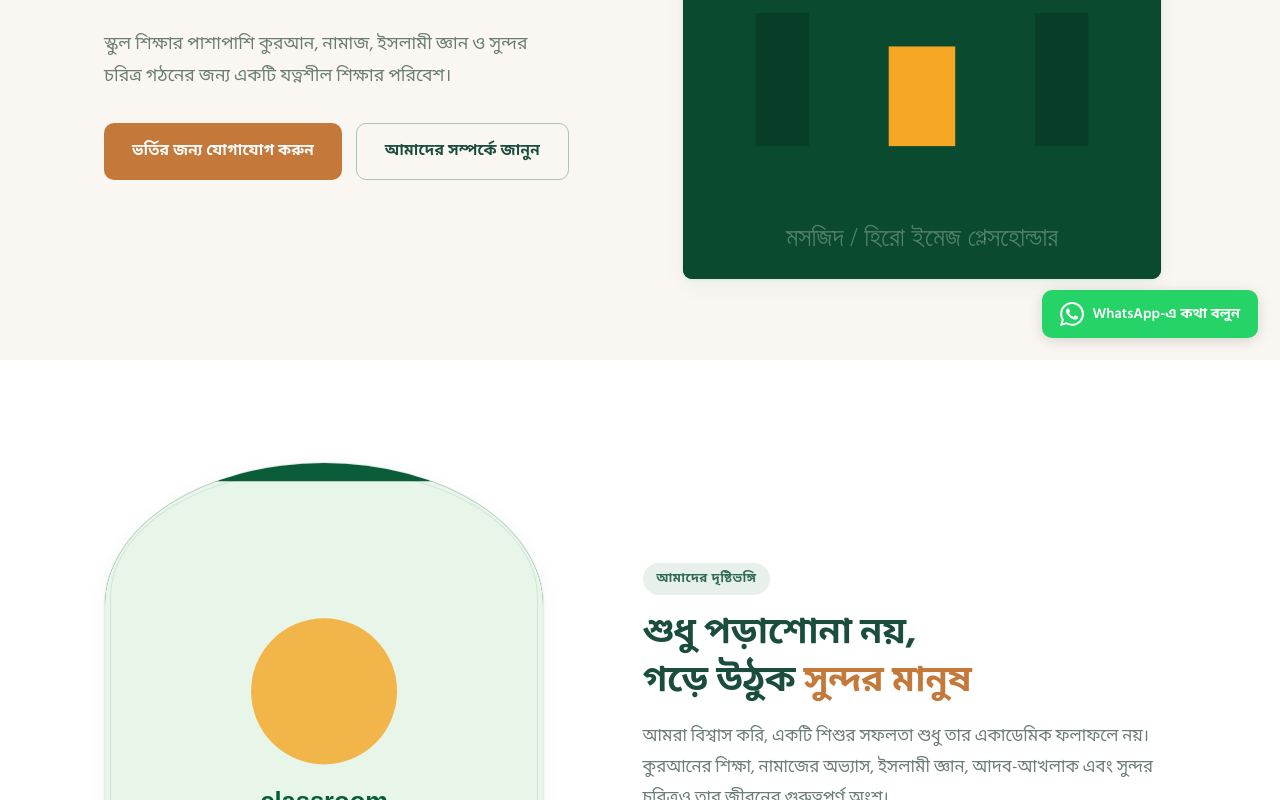
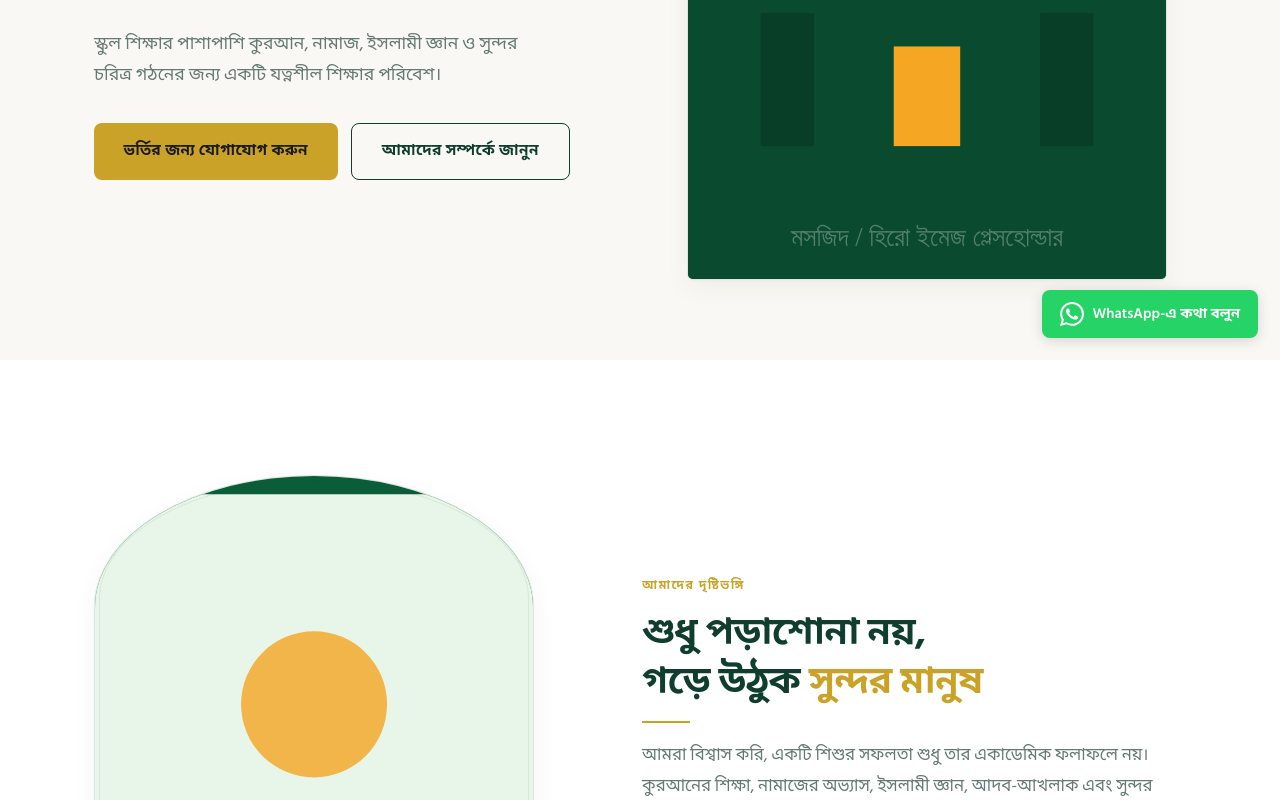
Before and after one commit to mansurcozmiq-byte/itqan-quran-academy, a React (Vite) app in the folder client/: page / in a window 1280 px wide. Shown: the part 440-1240 px from the top of the page. Built offline with nearby package versions, Linux system fonts and the light colour scheme.

Commit message:
Salam-inspired design: emerald + soft gold, clean minimal Islamic center style

```diff
--- a/client/src/styles/index.css
+++ b/client/src/styles/index.css
@@ -1,37 +1,38 @@
-/* Itqan Quran Academy — Premium Soft Realistic System */
-/* Soft sage green · Warm ivory · Clean white */
+/* Itqan Quran Academy — Inspired by modern Islamic center aesthetic */
+/* Clean · Minimal · Emerald + Soft Gold · Generous whitespace */
 
 :root {
-  --green-deep: #1B4D3E;
-  --green-mid: #2D6A4F;
-  --green-soft: #A8C5B5;
-  --green-mist: #E8F0EB;
-  --green-light: #F2F7F4;
+  --green-deep: #0F3D2E;
+  --green-mid: #1A5C44;
+  --green-soft: #8FB5A3;
+  --green-mist: #E6F0EB;
+  --green-light: #F3F8F5;
 
-  --cream: #F7F3EC;
-  --ivory: #FAF7F2;
-  --warm-white: #FBF9F6;
+  --cream: #F6F2EB;
+  --ivory: #FAF8F4;
+  --warm-white: #FCFBFA;
   --white: #FFFFFF;
 
-  --orange: #C4783A;
-  --orange-warm: #D4925A;
-  --orange-light: #F8EFE6;
+  --orange: #C9A227;
+  --orange-warm: #D4AF37;
+  --orange-light: #F7F1DE;
+  --gold: #C9A227;
 
-  --text-dark: #1A2E26;
-  --text-body: #3E5249;
-  --text-muted: #6B7C74;
+  --text-dark: #142820;
+  --text-body: #3A4A42;
+  --text-muted: #667872;
 
-  --border-soft: #E2EAE5;
-  --border-warm: #EDE7DE;
+  --border-soft: #DCE8E2;
+  --border-warm: #EBE6DC;
 
-  --shadow-soft: 0 2px 16px rgba(27, 77, 62, 0.05);
-  --shadow-lift: 0 8px 30px rgba(27, 77, 62, 0.08);
-  --shadow-card: 0 1px 3px rgba(27, 77, 62, 0.04), 0 6px 20px rgba(27, 77, 62, 0.05);
+  --shadow-soft: 0 2px 12px rgba(15, 61, 46, 0.04);
+  --shadow-lift: 0 12px 40px rgba(15, 61, 46, 0.07);
+  --shadow-card: 0 1px 2px rgba(15, 61, 46, 0.03), 0 8px 24px rgba(15, 61, 46, 0.05);
 
-  --radius: 10px;
-  --radius-sm: 6px;
+  --radius: 8px;
+  --radius-sm: 4px;
   --font-bn: "Hind Siliguri", "Noto Sans Bengali", system-ui, sans-serif;
-  --space-section: clamp(4.75rem, 8vw, 7.25rem);
+  --space-section: clamp(5rem, 9vw, 7.5rem);
   --space-block: clamp(2rem, 4vw, 3rem);
 }
 
@@ -84,18 +85,18 @@ h1, h2, h3, h4 {
   font-weight: 700;
   line-height: 1.3;
   color: var(--text-dark);
-  letter-spacing: -0.015em;
+  letter-spacing: -0.02em;
 }
 
 .container {
   width: 100%;
-  max-width: 1120px;
+  max-width: 1140px;
   margin: 0 auto;
   padding: 0 1.5rem;
 }
 
 .container-wide {
-  max-width: 1240px;
+  max-width: 1280px;
 }
 
 .btn {
@@ -103,34 +104,34 @@ h1, h2, h3, h4 {
   align-items: center;
   justify-content: center;
   gap: 0.5rem;
-  padding: 0.875rem 1.75rem;
+  padding: 0.9rem 1.85rem;
   font-size: 0.95rem;
   font-weight: 600;
   border-radius: var(--radius);
-  transition: background 0.2s ease, transform 0.15s ease, box-shadow 0.2s ease;
-  min-height: 48px;
-  letter-spacing: 0.01em;
+  transition: background 0.25s ease, color 0.25s ease, transform 0.2s ease, box-shadow 0.25s ease;
+  min-height: 50px;
+  letter-spacing: 0.02em;
 }
 
 .btn-primary {
-  background: var(--orange);
-  color: #fff;
+  background: var(--gold);
+  color: #1a1a1a;
 }
 
 .btn-primary:hover {
-  background: #b36a32;
-  transform: translateY(-1px);
-  box-shadow: 0 4px 14px rgba(196, 120, 58, 0.28);
+  background: #b89220;
+  transform: translateY(-2px);
+  box-shadow: 0 6px 20px rgba(201, 162, 39, 0.3);
 }
 
 .btn-secondary {
   background: transparent;
   color: #fff;
-  border: 1.5px solid rgba(255, 255, 255, 0.75);
+  border: 1.5px solid rgba(255, 255, 255, 0.8);
 }
 
 .btn-secondary:hover {
-  background: rgba(255, 255, 255, 0.1);
+  background: rgba(255, 255, 255, 0.12);
   border-color: #fff;
 }
 
@@ -141,8 +142,8 @@ h1, h2, h3, h4 {
 
 .btn-green:hover {
   background: var(--green-mid);
-  transform: translateY(-1px);
-  box-shadow: 0 4px 14px rgba(27, 77, 62, 0.22);
+  transform: translateY(-2px);
+  box-shadow: 0 6px 20px rgba(15, 61, 46, 0.25);
 }
 
 .btn-outline {
@@ -150,58 +151,83 @@ h1, h2, h3, h4 {
   align-items: center;
   justify-content: center;
   gap: 0.5rem;
-  padding: 0.875rem 1.75rem;
+  padding: 0.9rem 1.85rem;
   font-size: 0.95rem;
   font-weight: 600;
   border-radius: var(--radius);
-  min-height: 48px;
+  min-height: 50px;
   background: transparent;
   color: var(--green-deep);
-  border: 1.5px solid var(--green-soft);
-  transition: background 0.2s ease, color 0.2s ease, border-color 0.2s ease, transform 0.15s ease;
+  border: 1.5px solid var(--green-deep);
+  transition: background 0.25s ease, color 0.25s ease, transform 0.2s ease;
 }
 
 .btn-outline:hover {
   background: var(--green-deep);
   color: #fff;
-  border-color: var(--green-deep);
-  transform: translateY(-1px);
+  transform: translateY(-2px);
 }
 
 .section {
   padding: var(--space-section) 0;
 }
 
+.section-header-center {
+  text-align: center;
+  max-width: 640px;
+  margin: 0 auto 3rem;
+}
+
+.section-header-center .section-subtitle {
+  margin-left: auto;
+  margin-right: auto;
+}
+
 .section-label {
   display: inline-block;
-  font-size: 0.8rem;
+  font-size: 0.75rem;
   font-weight: 600;
-  color: var(--green-mid);
-  letter-spacing: 0.04em;
-  margin-bottom: 0.9rem;
-  background: var(--green-mist);
-  padding: 0.3rem 0.85rem;
-  border-radius: 999px;
+  color: var(--gold);
+  letter-spacing: 0.12em;
+  text-transform: uppercase;
+  margin-bottom: 0.85rem;
+  background: transparent;
+  padding: 0;
+  border-radius: 0;
 }
 
 .section-title {
-  font-size: clamp(1.6rem, 3.6vw, 2.25rem);
+  font-size: clamp(1.65rem, 3.5vw, 2.35rem);
   margin-bottom: 1rem;
   color: var(--green-deep);
-  line-height: 1.32;
+  line-height: 1.3;
   font-weight: 700;
+}
+
+.section-title::after {
+  content: "";
+  display: block;
+  width: 48px;
+  height: 2px;
+  background: var(--gold);
+  margin-top: 0.85rem;
+}
+
+.section-header-center .section-title::after {
+  margin-left: auto;
+  margin-right: auto;
 }
 
 .section-subtitle {
   font-size: 1.05rem;
   color: var(--text-muted);
-  max-width: 540px;
+  max-width: 560px;
   line-height: 1.7;
   font-weight: 400;
 }
 
 :focus-visible {
-  outline: 2px solid var(--orange);
+  outline: 2px solid var(--gold);
   outline-offset: 3px;
 }
 
@@ -227,23 +253,19 @@ h1, h2, h3, h4 {
   border: 0;
 }
 
-.img-lift {
-  overflow: hidden;
-}
-
 .img-lift img {
-  transition: transform 0.55s cubic-bezier(0.25, 0.46, 0.45, 0.94);
+  transition: transform 0.6s cubic-bezier(0.25, 0.46, 0.45, 0.94);
 }
 
 .img-lift:hover img {
-  transform: scale(1.03);
+  transform: scale(1.04);
 }
 
 .islamic-window {
   position: relative;
   overflow: hidden;
-  border-radius: 50% 50% 10px 10px / 26% 26% 10px 10px;
-  border: 1.5px solid var(--border-soft);
+  border-radius: 50% 50% 6px 6px / 24% 24% 6px 6px;
+  border: 1px solid var(--border-soft);
   box-shadow: var(--shadow-card);
   background: var(--white);
 }
@@ -258,9 +280,18 @@ h1, h2, h3, h4 {
 .islamic-window::before {
   content: "";
   position: absolute;
-  inset: 5px;
-  border-radius: 50% 50% 6px 6px / 24% 24% 6px 6px;
-  border: 1px solid rgba(27, 77, 62, 0.1);
+  inset: 4px;
+  border-radius: 50% 50% 4px 4px / 22% 22% 4px 4px;
+  border: 1px solid rgba(15, 61, 46, 0.08);
   pointer-events: none;
   z-index: 1;
 }
+
+.card-lift {
+  transition: transform 0.3s ease, box-shadow 0.3s ease;
+}
+
+.card-lift:hover {
+  transform: translateY(-4px);
+  box-shadow: var(--shadow-lift);
+}
```
